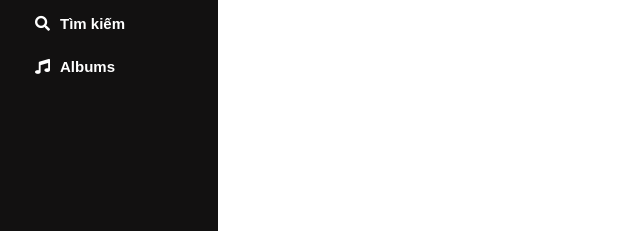
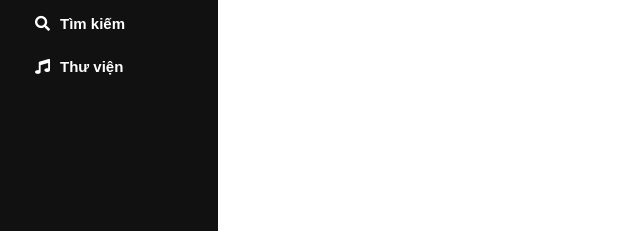
Before and after one commit to trnghuybru/Spotify, a plain HTML site: page index.html in a window 1280 px wide. Shown: the part 141-372 px from the top of the page, 0-640 px from the left. Drawn offline with Linux system fonts and the light colour scheme.

Commit message:
Updatebutton

```diff
--- a/index.html
+++ b/index.html
@@ -14,7 +14,7 @@
         <div class="features">
             <div><button id="home" class="button-features"><i class="fas fa-home" style="color: #ffffff;"></i><span class="text-button">Trang chủ</span></button></div>
             <div><button id="search" class="button-features"><i class="fas fa-search" style="color: #ffffff;"></i><span class="text-button">Tìm kiếm</span></button></div>
-            <div><button id="library" class="button-features"><i class="fas fa-music" style="color: #ffffff;"></i><span class="text-button">Albums</span></button></div>
+            <div><button id="library" class="button-features"><i class="fas fa-music" style="color: #ffffff;"></i><span class="text-button">Thư viện</span></button></div>
         </div>
     </div>
 </body>
```
